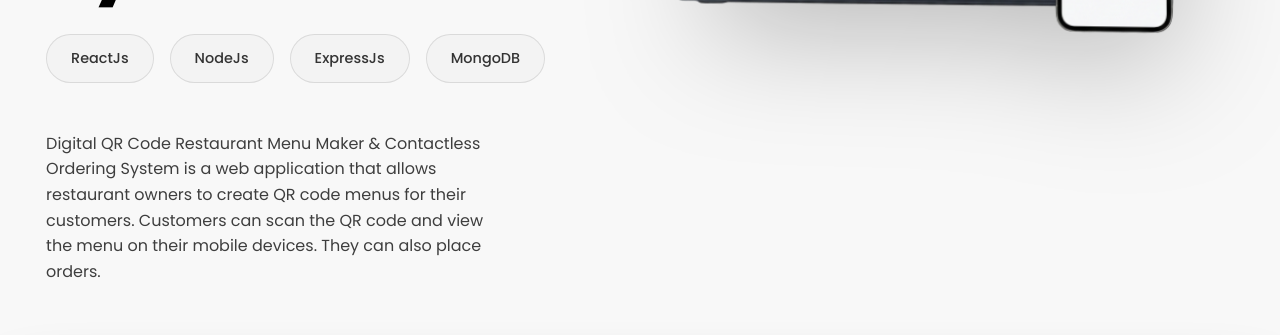
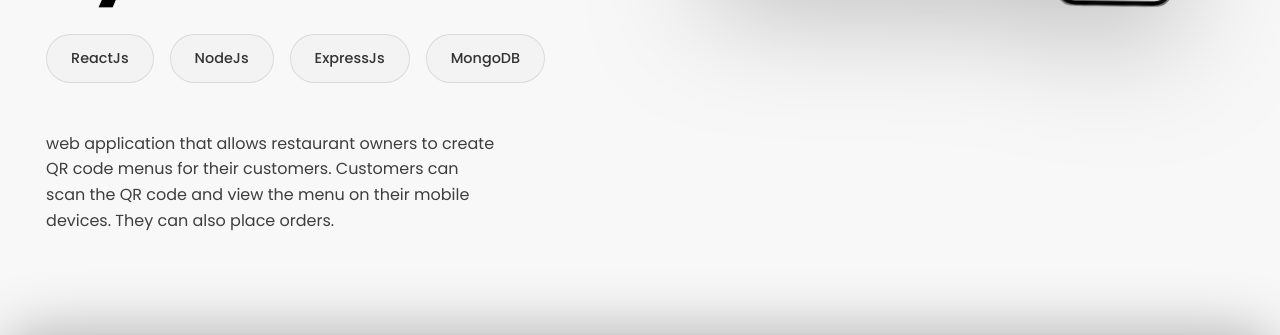
Before and after one commit to ketul-panchal/ketul-portfolio, a React (Vite) app: page / in a window 1280 px wide. Shown: the part 4560-4895 px from the top of the page. Built offline with nearby package versions, Linux system fonts and the light colour scheme.

Commit message:
new updates

```diff
--- a/src/data/projectsData.js
+++ b/src/data/projectsData.js
@@ -26,7 +26,7 @@ export const projects = [
     name: "Digital QR Code Restaurant Menu Maker & Contactless Ordering System",
     techStack: "ReactJs, NodeJs, ExpressJs, MongoDB",
     description:
-      "Digital QR Code Restaurant Menu Maker & Contactless Ordering System is a web application that allows restaurant owners to create QR code menus for their customers. Customers can scan the QR code and view the menu on their mobile devices. They can also place orders.",
+      "web application that allows restaurant owners to create QR code menus for their customers. Customers can scan the QR code and view the menu on their mobile devices. They can also place orders.",
     url: "https://github.com/ketul-panchal/quickqr-saas",
     image: "assets/project/Gemini_Generated_Image_6habqa6habqa6hab-Photoroom.png", // Main project image
     galleryImages: [], // Optional additional images
```
